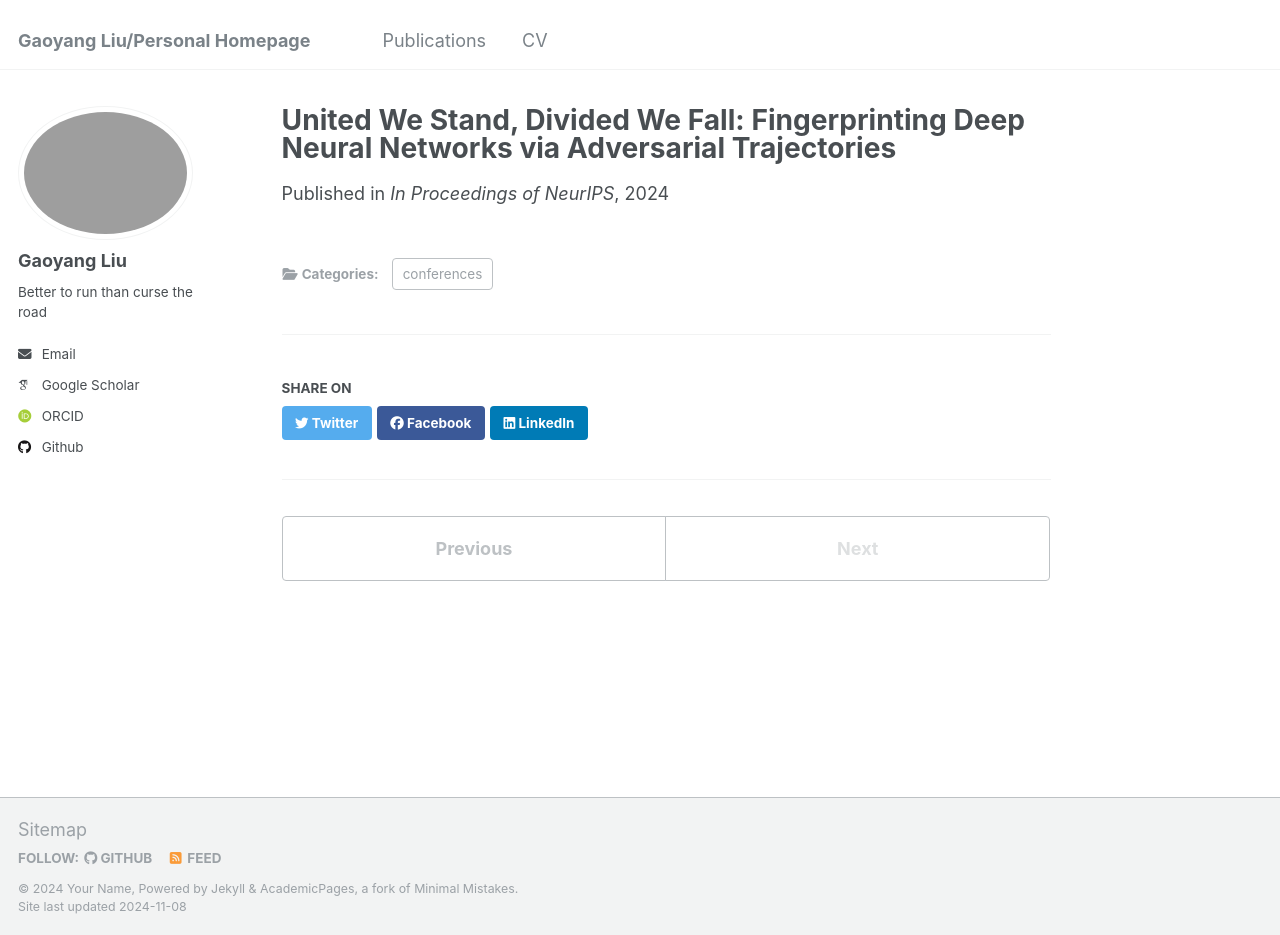
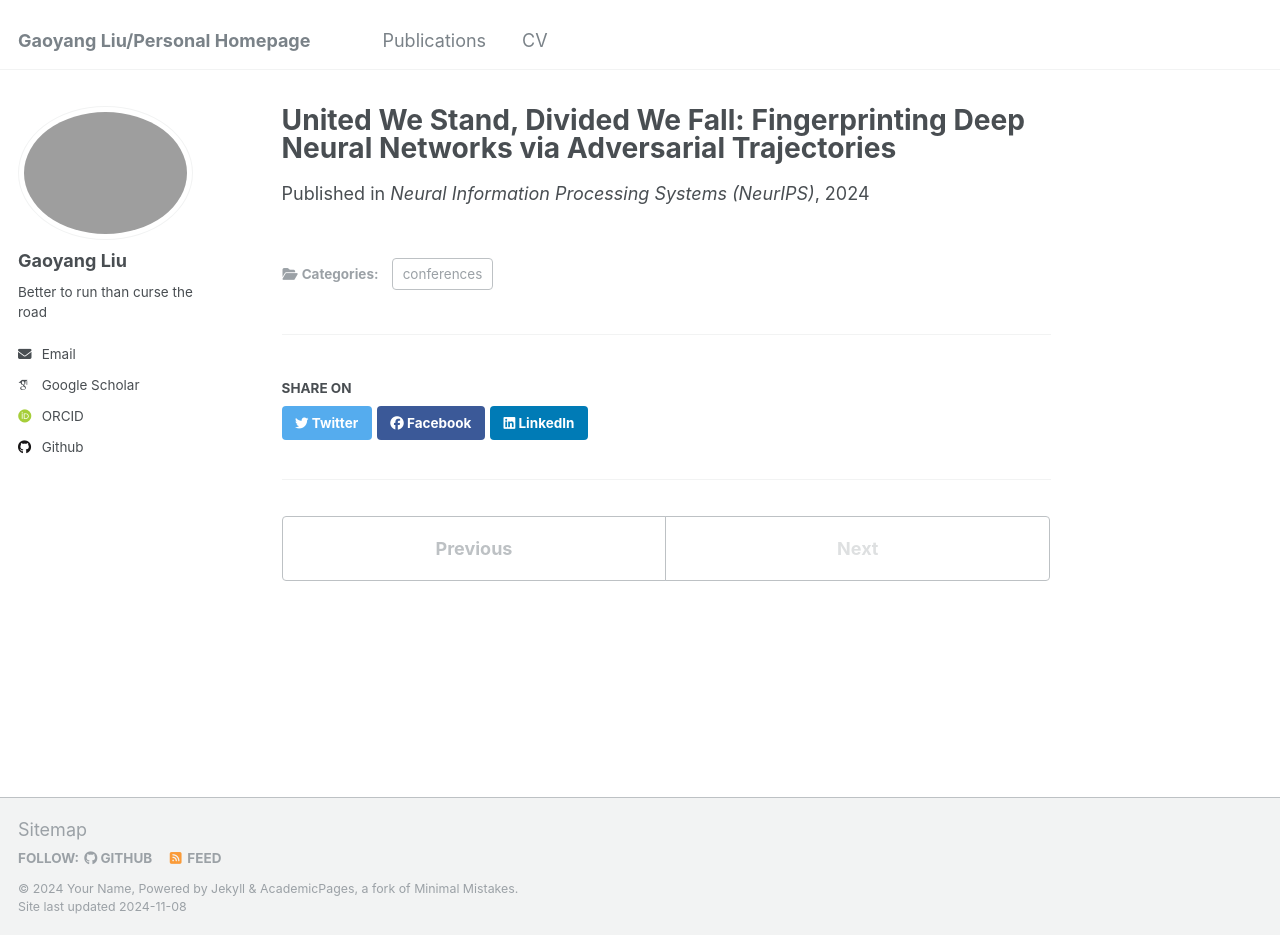
Before and after one commit to gyliu1991/gyliu1991.github.io, a Jekyll site: the page built from _publications/2024-12-10-United-We-Stand.md, in a window 1280 px wide and 935 px high. Built offline with Jekyll 4.4.1, drawn with Linux system fonts in a browser that asks for light colours; some web fonts are replaced.

Commit message:
Update 2024-12-10-United-We-Stand.md

```diff
--- a/_publications/2024-12-10-United-We-Stand.md
+++ b/_publications/2024-12-10-United-We-Stand.md
@@ -5,6 +5,6 @@ category: conferences
 permalink: /publication/2024-12-10-United-We-Stand
 excerpt: 'Gaoyang Liu, Chen Wang, Tian Xia'
 date: 2024-12-10
-venue: 'In Proceedings of NeurIPS'
+venue: 'Neural Information Processing Systems (NeurIPS)'
 paperurl: 'https://openreview.net/pdf?id=YwpL0BVxts'
 ---
```
